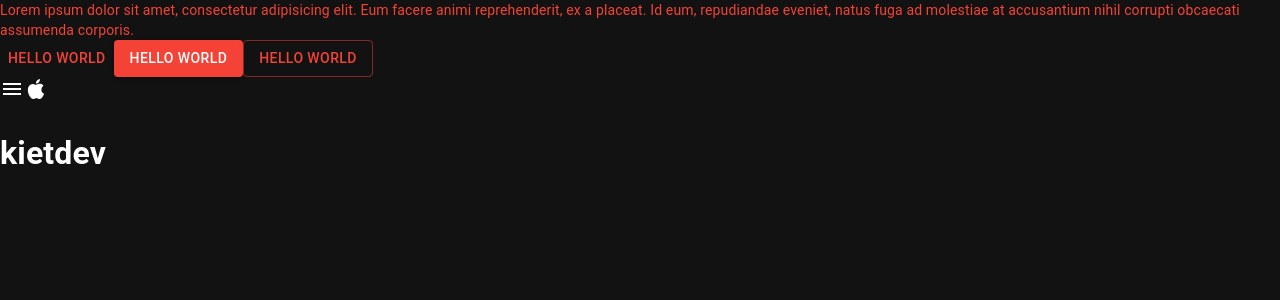
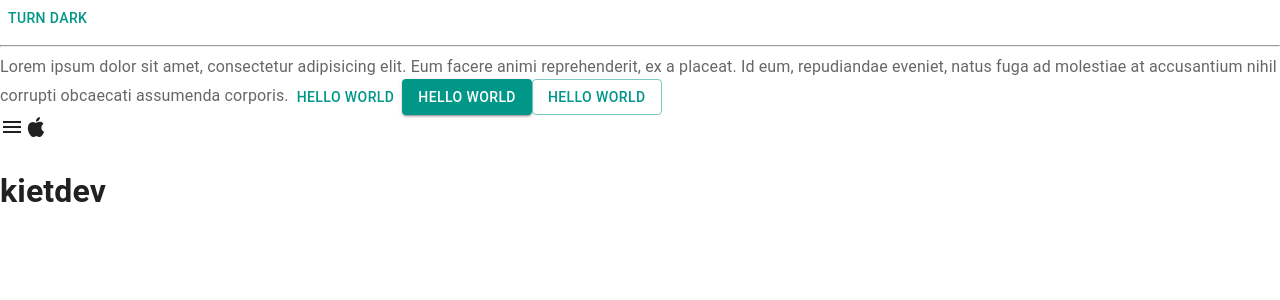
Before and after one commit to awtichcoder/Trello-Web, a React (Vite) app: page / in a window 1280 px wide. Shown: the top 300 px of the page. Built offline with nearby package versions, Linux system fonts and the light colour scheme.

Commit message:
dar-light-Mode

```diff
--- a/src/App.jsx
+++ b/src/App.jsx
@@ -2,10 +2,27 @@ import Button from '@mui/material/Button'
 import MenuIcon from '@mui/icons-material/Menu'
 import AppleIcon from '@mui/icons-material/Apple'
 import Typography from '@mui/material/Typography'
+import { useColorScheme } from '@mui/material/styles'
+
+function ModeToggle() {
+  const { mode, setMode } = useColorScheme()
+  return (
+    <Button
+      onClick={() => {
+        setMode(mode === 'light' ? 'dark' : 'light')
+      }}
+    >
+      {mode === 'light' ? 'Turn dark' : 'Turn light'}
+    </Button>
+  )
+}
+
 function App() {
   return (
     <>
-      <Typography variant="body2" color="text.secondary">
+      <ModeToggle />
+      <hr />
+      <Typography variant="p" color="text.secondary">
         Lorem ipsum dolor sit amet, consectetur adipisicing elit. Eum facere
         animi reprehenderit, ex a placeat. Id eum, repudiandae eveniet, natus
         fuga ad molestiae at accusantium nihil corrupti obcaecati assumenda
--- a/src/main.jsx
+++ b/src/main.jsx
@@ -2,14 +2,15 @@ import React from 'react'
 import ReactDOM from 'react-dom/client'
 import App from './App.jsx'
 import CssBaseline from '@mui/material/CssBaseline'
+import { Experimental_CssVarsProvider as CssVarsProvider } from '@mui/material/styles' // theme provider
 import { ThemeProvider } from '@mui/material/styles'
 import theme from './Theme.js'
 
 ReactDOM.createRoot(document.getElementById('root')).render(
   <React.StrictMode>
-    <ThemeProvider theme={theme}>
+    <CssVarsProvider theme={theme}>
       <CssBaseline />
       <App />
-    </ThemeProvider>
+    </CssVarsProvider>
   </React.StrictMode>
 )
--- a/src/theme.js
+++ b/src/theme.js
@@ -1,22 +1,22 @@
-import { createTheme } from '@mui/material/styles'
-import { red } from '@mui/material/colors'
+import { experimental_extendTheme as extendTheme } from '@mui/material/styles' //
+import { cyan, deepOrange, orange, red, teal } from '@mui/material/colors'
 
 //Create
-const theme = createTheme({
-  palette: {
-    mode: 'dark',
-    primary: {
-      main: red[500]
+const theme = extendTheme({
+  colorSchemes: {
+    light: {
+      palette: {
+        primary: teal,
+        secondary: deepOrange
+      }
     },
-    secondary: {
-      main: '#7c8519'
-    },
-    error: {
-      main: red.A400
-    },
-    text: {
-      secondary: red[500]
+    dark: {
+      palette: {
+        primary: cyan,
+        secondary: orange
+      }
     }
   }
+  // ...other properties
 })
 export default theme
```
Also changed, not shown: src/LinkedList.js (added, +67 -0 lines).
